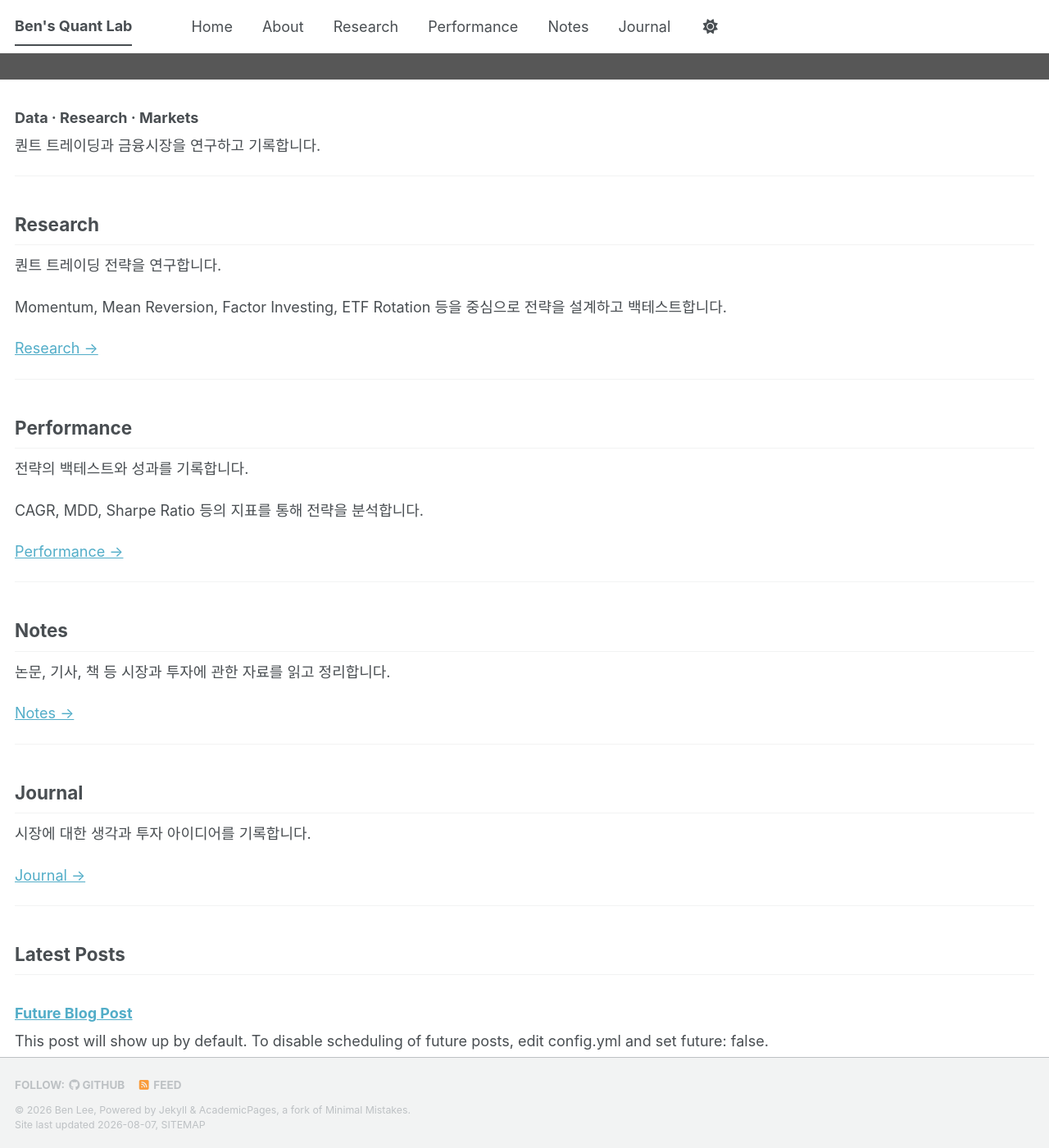
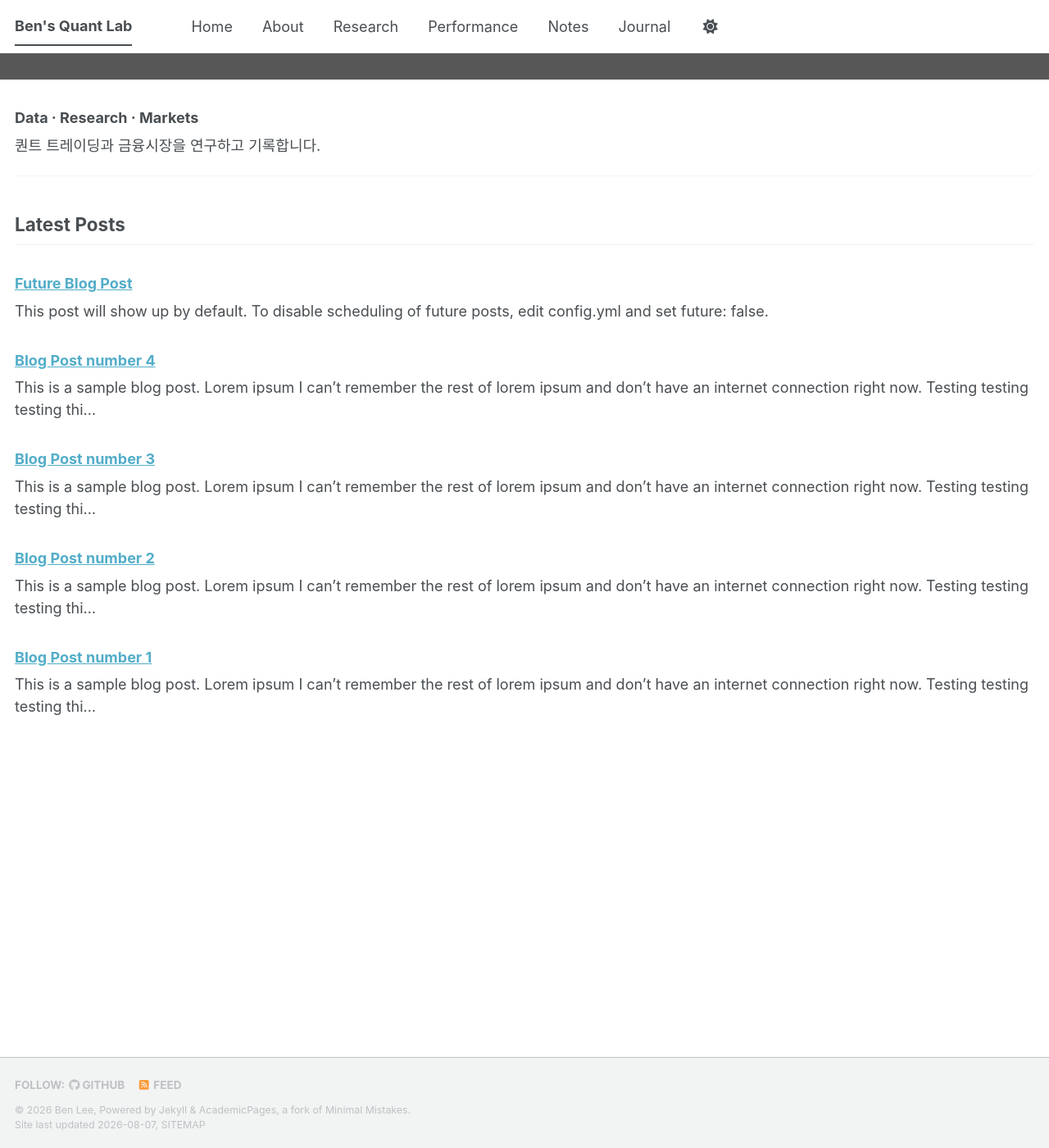
Before and after one commit to leebh1119/leebh1119.github.io, a Jekyll site: the page built from index.md, in a window 1280 px wide and 1400 px high, scrolled down 768 px. Shown: the whole window at 82% size. Built offline with Jekyll 4.4.1, drawn with Linux system fonts in a browser that asks for light colours; a style sheet for code colours, icons or effects is not loaded; some of the changed text lies outside the part shown.

Commit message:
updated home

```diff
--- a/index.md
+++ b/index.md
@@ -14,42 +14,6 @@ header:
 
 ---
 
-## Research
-
-퀀트 트레이딩 전략을 연구합니다.
-
-Momentum, Mean Reversion, Factor Investing, ETF Rotation 등을 중심으로 전략을 설계하고 백테스트합니다.
-
-[Research →](/research/)
-
----
-
-## Performance
-
-전략의 백테스트와 성과를 기록합니다.
-
-CAGR, MDD, Sharpe Ratio 등의 지표를 통해 전략을 분석합니다.
-
-[Performance →](/performance/)
-
----
-
-## Notes
-
-논문, 기사, 책 등 시장과 투자에 관한 자료를 읽고 정리합니다.
-
-[Notes →](/notes/)
-
----
-
-## Journal
-
-시장에 대한 생각과 투자 아이디어를 기록합니다.
-
-[Journal →](/journal/)
-
----
-
 ## Latest Posts
 
 {% for post in site.posts limit:5 %}
```
Also changed, not shown: other parts of index.md (+1 -1 lines).
